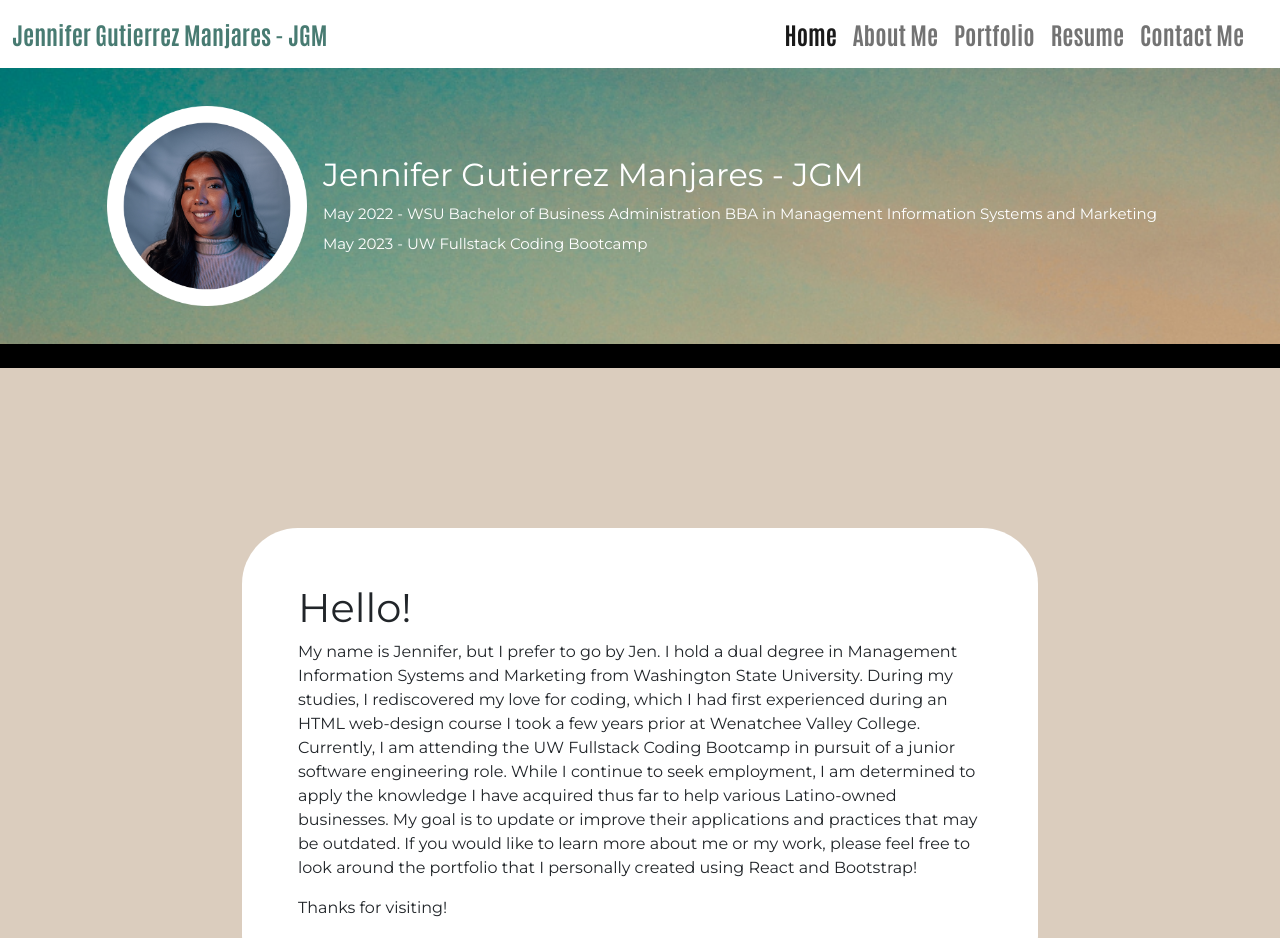
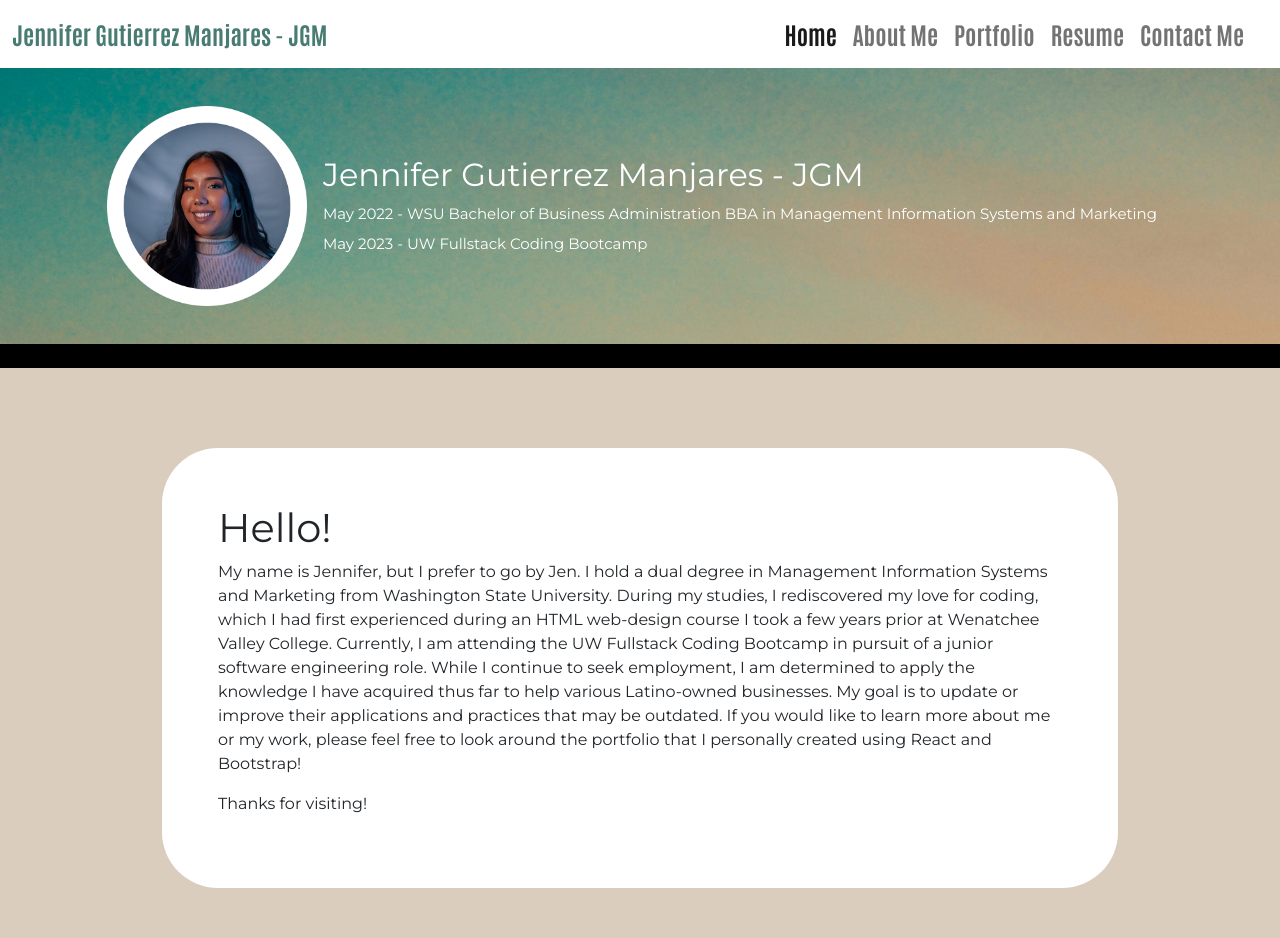
Before and after one commit to jenjen0219/react-portfolio, a React (Create React App) app: page / in a window 1280 px wide. Shown: the top 938 px of the page. Built offline with nearby package versions, Linux system fonts and the light colour scheme.

Commit message:
adjusted margins again

```diff
--- a/src/App.css
+++ b/src/App.css
@@ -39,7 +39,7 @@ code {
 .greeting {
   background-color: white;
   padding: 3.5rem;
-  margin: 10rem;
+  margin: 5rem;
   border-radius: 3.5rem;
   font-family: 'Montserrat', sans-serif;
 }
```
